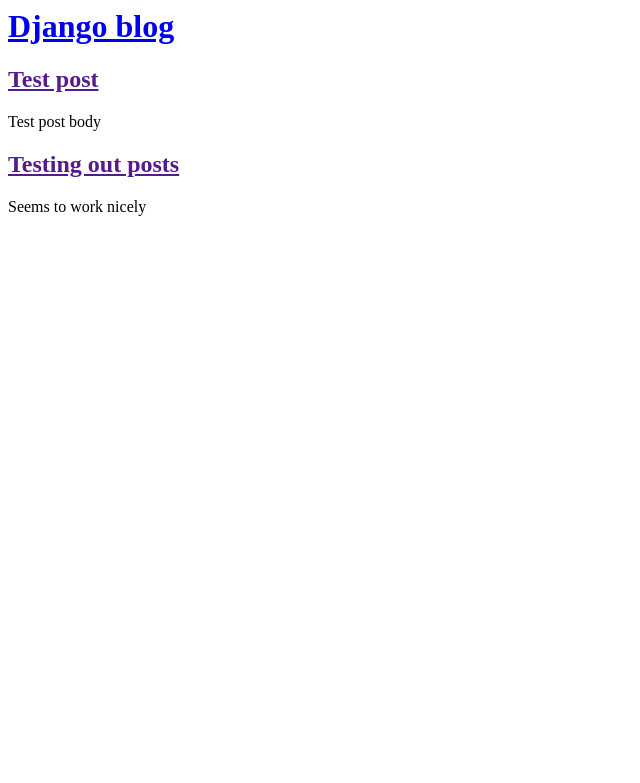
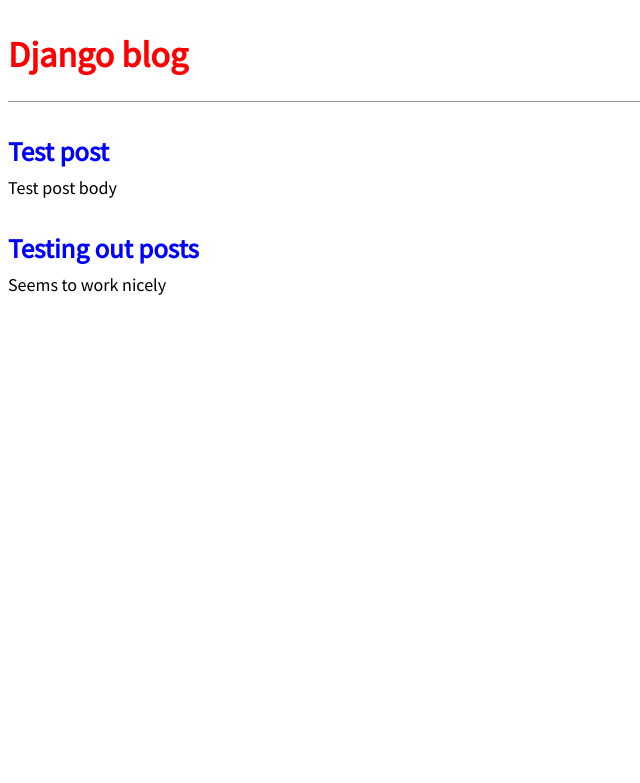
Before and after one commit to bartlomiejn/django, a Django app: page /blog/ in a window 1280 px wide. Shown: the top 783 px of the page, without its empty margins (0-640 px from the left). Run offline with Django 3.2, Linux system fonts and the light colour scheme; data comes from the database, SQL or seed files in the repository.

Commit message:
Updated base template with css

```diff
--- a/pages_proj/settings.py
+++ b/pages_proj/settings.py
@@ -74,6 +74,8 @@
     },
 ]
 
+STATICFILES_DIRS = [os.path.join(BASE_DIR, 'static')]
+
 WSGI_APPLICATION = 'pages_proj.wsgi.application'
 
 
--- /dev/null
+++ b/static/css/base.css
@@ -0,0 +1,38 @@
+body {
+    font-family: 'Source Sans Pro', sans-serif;
+    font-size: 18px;
+}
+header {
+    border-bottom: 1px solid #999;
+    margin-bottom: 2rem;
+    display: flex;
+}
+header h1 a {
+    color: red;
+    text-decoration: none;
+}
+.nav-left {
+    margin-right: auto;
+}
+.nav-right {
+    display: flex;
+    padding-top: 0rem;
+}
+.post-entry {
+    margin-bottom: 2rem;
+}
+.post-entry h2 {
+    margin: 0.5rem 0;
+}
+.post-entry h2 a,
+.post-entry h2 a:visited {
+    color: blue;
+    text-decoration: none;
+}
+.post-entry p {
+    margin: 0;
+    font-weight: 400;
+}
+.post-entry h2 a:hover {
+    color: red;
+}
--- a/templates/blog/base.html
+++ b/templates/blog/base.html
@@ -1,7 +1,10 @@
 <!-- templates/base.html -->
+{% load staticfiles %}
 <html>
     <head>
         <title>Django blog</title>
+        <link href="https://fonts.googleapis.com/css?family=Source+Sans+Pro:���" rel="\ stylesheet">
+        <link rel="stylesheet" href="{% static 'css/base.css' %}">
     </head>
     <body>
         <header>
```
